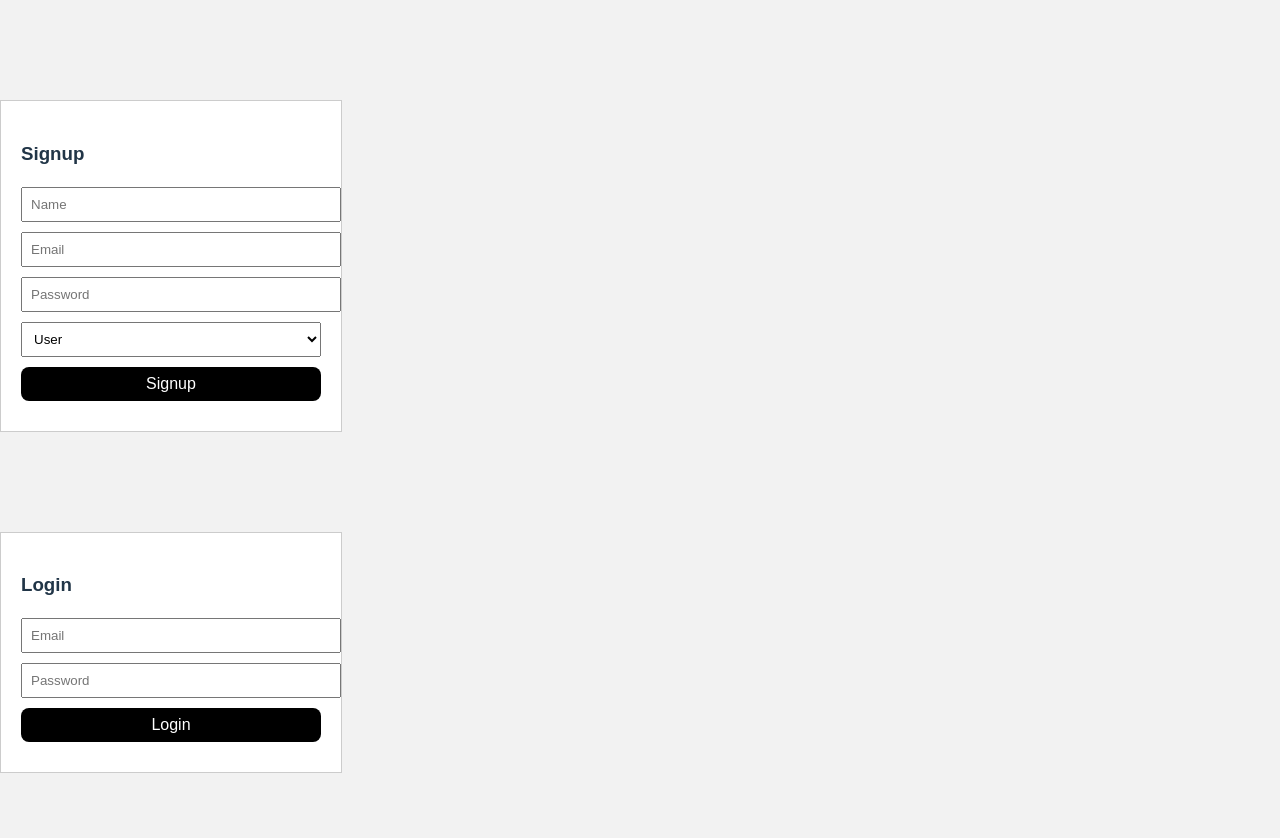
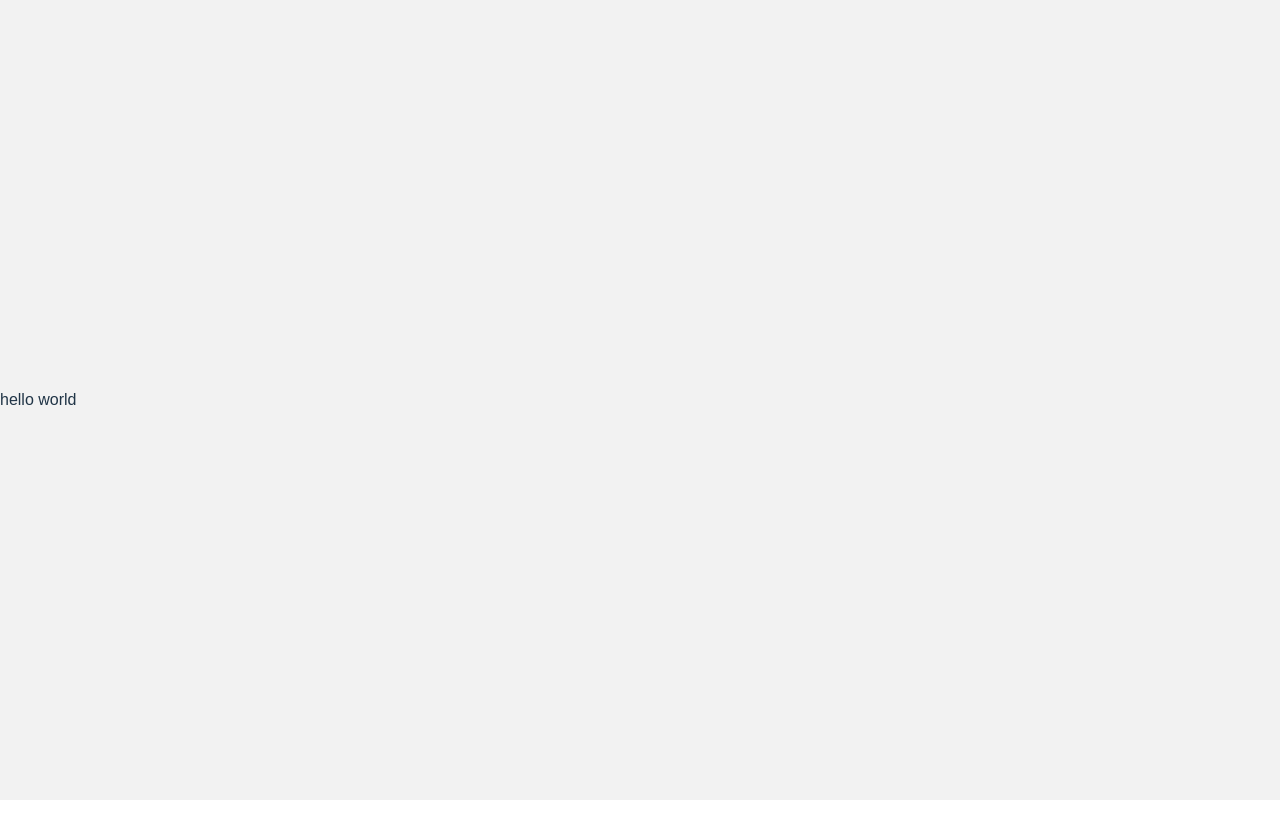
Before and after one commit to satyakiran29/OTIS, a React (Vite) app: page / in a window 1280 px wide. Shown: the top 838 px of the page. After the commit the page ends 800 px from the top, so only its background shows below. Built offline with nearby package versions, Linux system fonts and the light colour scheme.

Commit message:
Update App.jsx

```diff
--- a/src/App.jsx
+++ b/src/App.jsx
@@ -4,8 +4,7 @@ import Login from "./pages/Login";
 function App() {
   return (
     <>
-      <Signup />
-      <Login />
+      hello world
     </>
   );
 }
```
